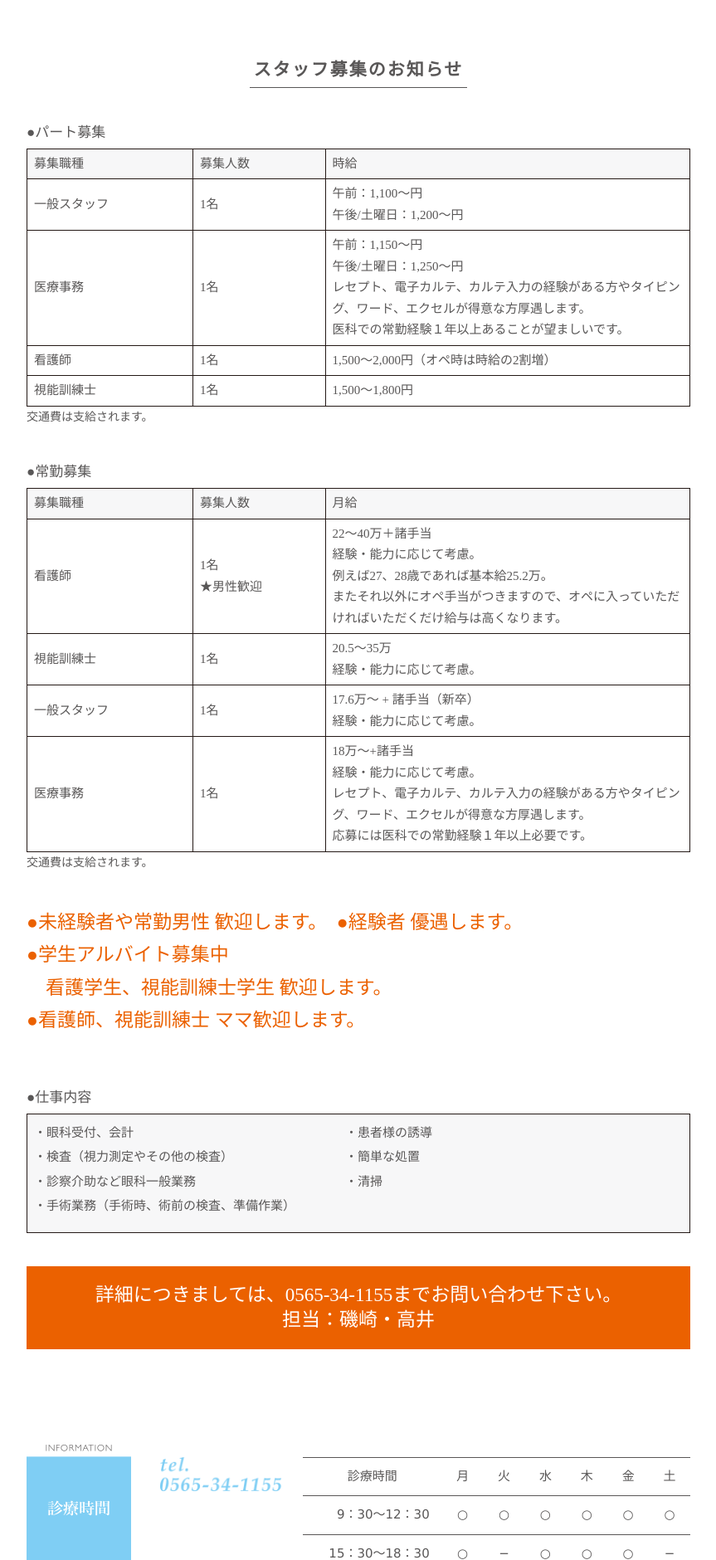
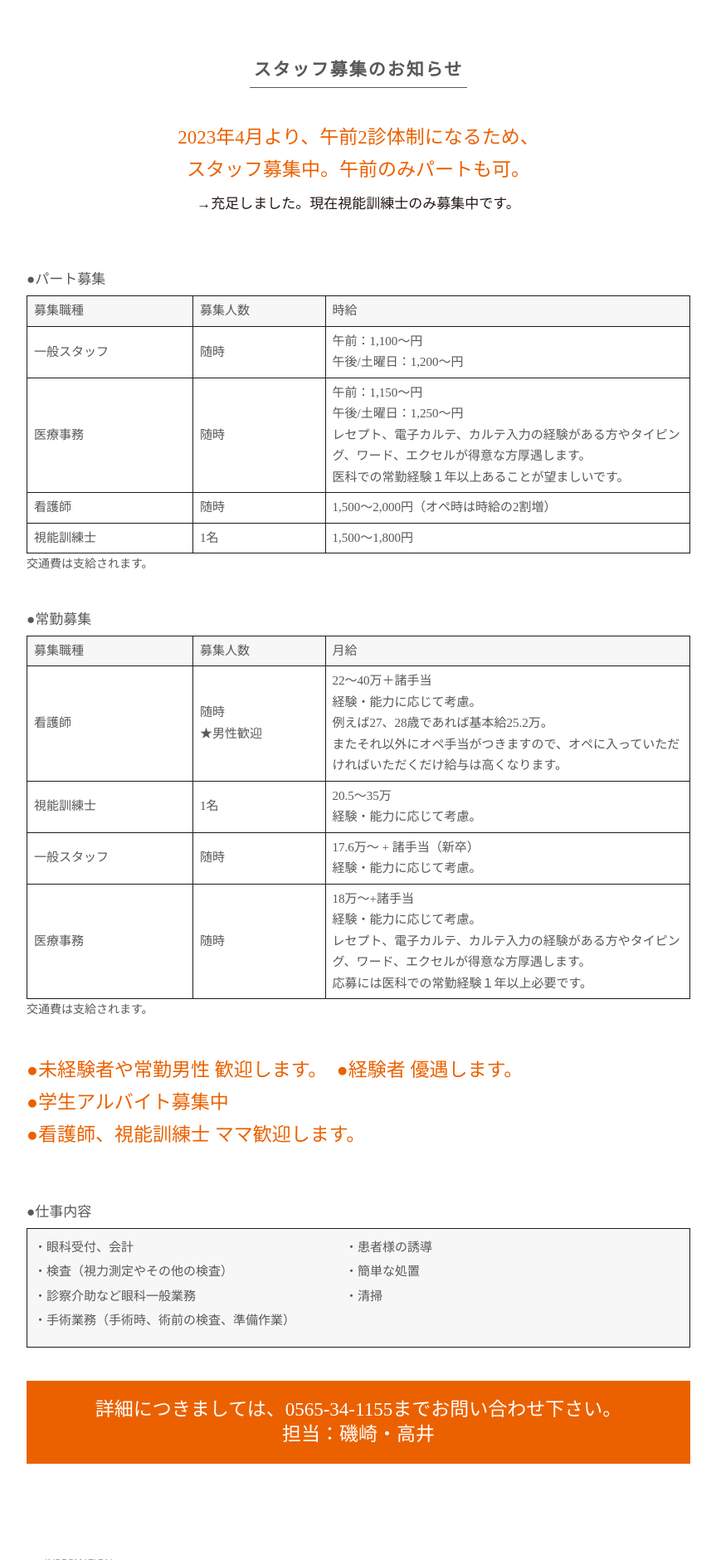
Before and after one commit to wataru-naba/fukami_ganka, a PHP site: page /recruit.html in a window 1280 px wide. Shown: the part 680-2560 px from the top of the page at 83% size, without its empty margins (208-1071 px from the left). Run offline with PHP 8.4, Linux system fonts and the light colour scheme.

Commit message:
採用情報修正

```diff
--- a/css/sub.css
+++ b/css/sub.css
@@ -80,6 +80,7 @@ a.b_link{background:#7ecef4;display:inline-block;color:#fff;font-size:1.3rem;tex
 .block_recruit span{font-size: 1.4rem}
 .pickup_recruit{margin-bottom: 60px;font-size: 2.3rem;color:#EB6100}
 .about_recruit{border: solid 1px #231815;padding:10px 8px; background-color:#F7F7F8;color:#595757}
+.pickup_recruit span{font-size: 1.7rem; color: #231815; padding-top: 10px;}
 .about_recruit dl{display: table;margin-bottom: 8px;}
 .about_recruit dt,.about_recruit dd{display: table-cell;}
 .about_recruit dd{padding-right: 60px;}
--- a/css/top.css
+++ b/css/top.css
@@ -1,3 +1,21 @@
+.top_message{
+	padding: 20px;
+}
+.top_message h1{
+	font-size: 1.8rem;
+	text-align: center;
+	margin-bottom: 10px;
+	font-weight: normal;
+}
+.top_message p{
+	font-size: 1.6rem;
+	line-height: 2.2rem;
+}
+.top_message .inner{
+	max-width: 800px;
+	margin: 0 auto;
+}
+
 /*メイン
 ------------------------------*/
 .main{position:relative;margin-bottom:70px;height:618px;overflow:hidden;}
@@ -122,11 +140,24 @@ a.ortho_menu_button span{display:table-cell;text-align:center;vertical-align:mid
 
 .table_info{border-collapse:collapse;width:100%;border-top:1px solid #595757;margin-bottom:10px;}
 .table_info tr{border-bottom:1px solid #595757;}
+
 .table_info td{padding:10px 15px;text-align:center;}
 .table_info thead td{text-align:center;}
 .table_info tbody tr td:first-child{text-align:right;}
+.table_info tbody tr:first-child > td {
+	vertical-align: top;
+}
+.table_info tbody tr:first-child > td:nth-child(7)::after{
+	content: '2診';
+	display: block;
+	font-size: 1.1rem;
+}
 
 .shinryo_mes{font-size:1.3rem;line-height:1.5;margin-bottom:10px;}
+.shinryo_mes::before{
+	content: '２診：２診制です。';
+	display: block;
+}
 a.b_yoyaku{display:block;width:195px;height:50px;line-height:48px;border:1px solid #7ecef4;color:#7ecef4;text-align:center;border-radius:25px;transition:0.3s;}
 .hover a.b_yoyaku:hover{background:#7ecef4;color:#fff;}
 
--- a/recruit.html
+++ b/recruit.html
@@ -14,7 +14,7 @@
 <link rel="stylesheet" href="./css/style.css">
 <link rel="stylesheet" href="./css/common.css?111">
 <link rel="stylesheet" href="./css/top.css">
-<link rel="stylesheet" href="./css/sub.css">
+<link rel="stylesheet" href="./css/sub.css?0224">
 <link rel="stylesheet" href="./css/contents.css">
 <script src="https://ajax.googleapis.com/ajax/libs/jquery/3.3.1/jquery.min.js"></script>
 <!-- Global site tag (gtag.js) - Google Analytics -->
@@ -91,6 +91,11 @@
 		<div class="al-c">
 			<h3 class="t_recruit mincho al-c">スタッフ募集のお知らせ</h3>
 		</div>
+		<div class="pickup_recruit al-c mincho">
+			2023年4月より、午前2診体制になるため、<br/>
+			スタッフ募集中。午前のみパートも可。<br/>
+			<span>→充足しました。現在視能訓練士のみ募集中です。</span>
+		</div>
 		<div class="block_recruit mincho">
 			<h4 class="sub_recruit">パート募集</h4>
 			<table class="tbl-recruit mincho">
@@ -101,12 +106,12 @@
 				</tr>
 				<tr>
 					<td>一般スタッフ</td>
-					<td>1名</td>
+					<td>随時</td>
 					<td>午前：1,100〜円<br/>午後/土曜日：1,200～円</td>
 				</tr>
 				<tr>
 					<td>医療事務</td>
-					<td>1名</td>
+					<td>随時</td>
 					<td>
 						午前：1,150～円<br/>
 						午後/土曜日：1,250～円<br/>
@@ -116,7 +121,7 @@
 				</tr>
 				<tr>
 					<td>看護師</td>
-					<td>1名</td>
+					<td>随時</td>
 					<td>1,500～2,000円（オペ時は時給の2割増）</td>
 				</tr>
 				<tr class="last">
@@ -137,7 +142,7 @@
 				</tr>
 				<tr>
 				<td>看護師</td>
-				<td>1名<br/>
+				<td>随時<br/>
 					★男性歓迎
 				</td>
 				<td>
@@ -149,8 +154,7 @@
 				</tr>
 				<tr>
 					<td>視能訓練士</td>
-					<td>1名
-					</td>
+					<td>1名</td>
 					<td>
 						20.5～35万<br/>
 						経験・能力に応じて考慮。
@@ -158,8 +162,7 @@
 				</tr>
 				<tr>
 					<td>一般スタッフ</td>
-					<td>1名
-					</td>
+					<td>随時</td>
 					<td>
 						17.6万～ + 諸手当（新卒）<br/>
 						経験・能力に応じて考慮。
@@ -167,7 +170,7 @@
 				</tr>
 				<tr>
 					<td>医療事務</td>
-					<td>1名</td>
+					<td>随時</td>
 					<td>
 						18万～+諸手当<br/>
 						経験・能力に応じて考慮。<br/>
@@ -182,7 +185,6 @@
 			●未経験者や常勤男性 歓迎します。　<br class="sp">●経験者 優遇します。
 			<br/>
 			●学生アルバイト募集中<br/>
-			　看護学生、視能訓練士学生 歓迎します。<br/>
 			●看護師、視能訓練士 ママ歓迎します。
 		</div>
 		<div class="block_recruit mincho">
```
Also changed, not shown: index.php (+20 -0 lines).
